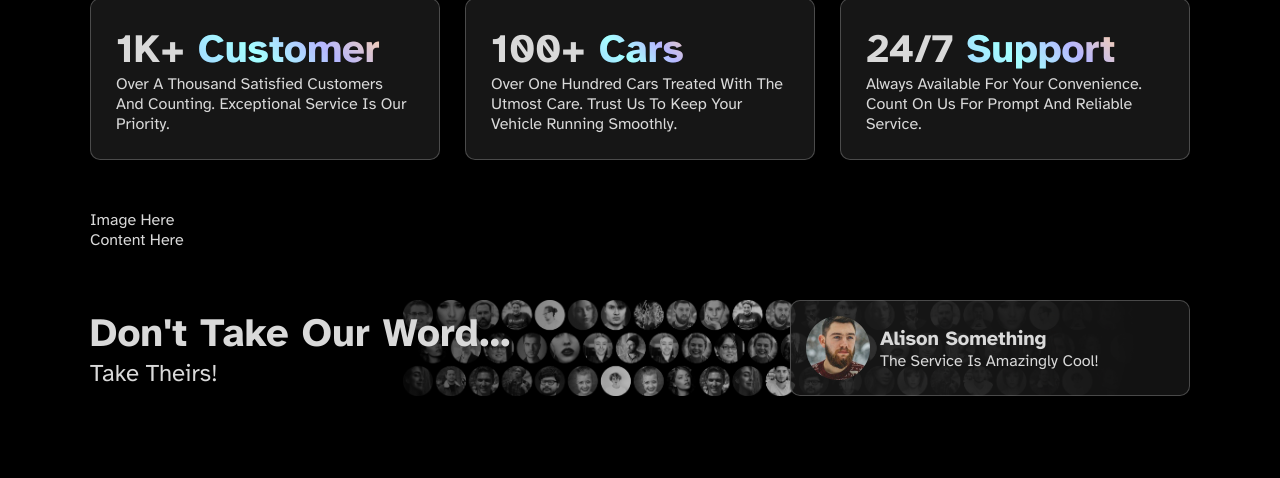
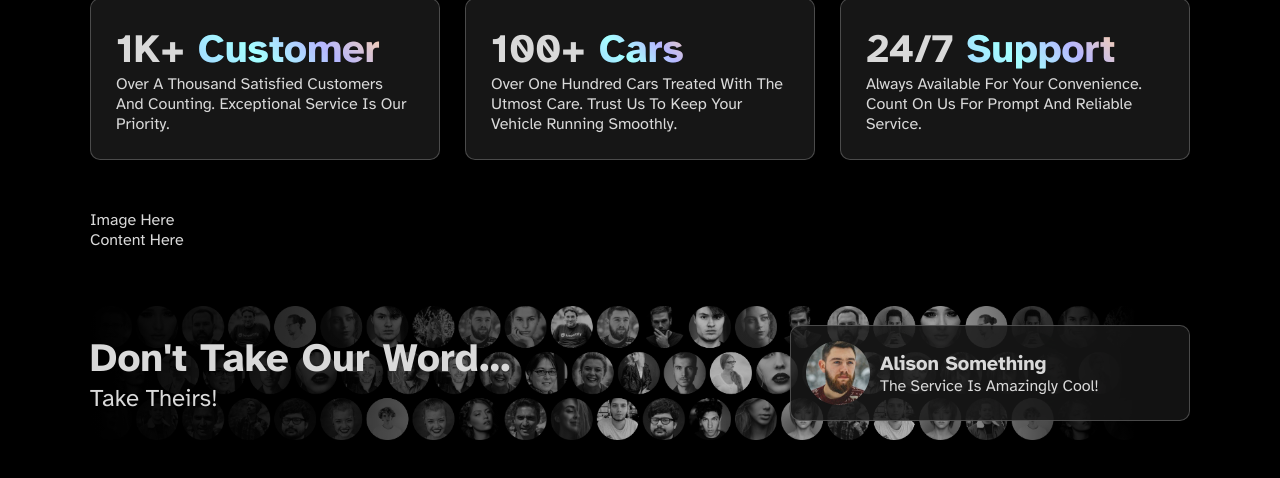
Before and after one commit to mwww/EasyRent, a React (Vite) app: page / in a window 1280 px wide. Shown: the part 652-1130 px from the top of the page. Built offline with nearby package versions, Linux system fonts and the light colour scheme.

Commit message:
added padding and removed margin

```diff
--- a/src/pages/index/main/review/review.module.scss
+++ b/src/pages/index/main/review/review.module.scss
@@ -12,12 +12,17 @@
   background-size: contain !important;
   background-position: right !important;
 
-  margin: 50px 0;
+  // margin: 50px 0;
   //   height: ;
+  // padding: 25px 0;
 
   display: flex;
   justify-content: space-between;
   align-items: center;
+
+  > div {
+    padding: 25px 0;
+  }
 
   > div:nth-child(1) {
     // background: linear-gradient(to bottom, rgba(0, 0, 0, 0) 50%, rgb(0, 0, 0));
```
